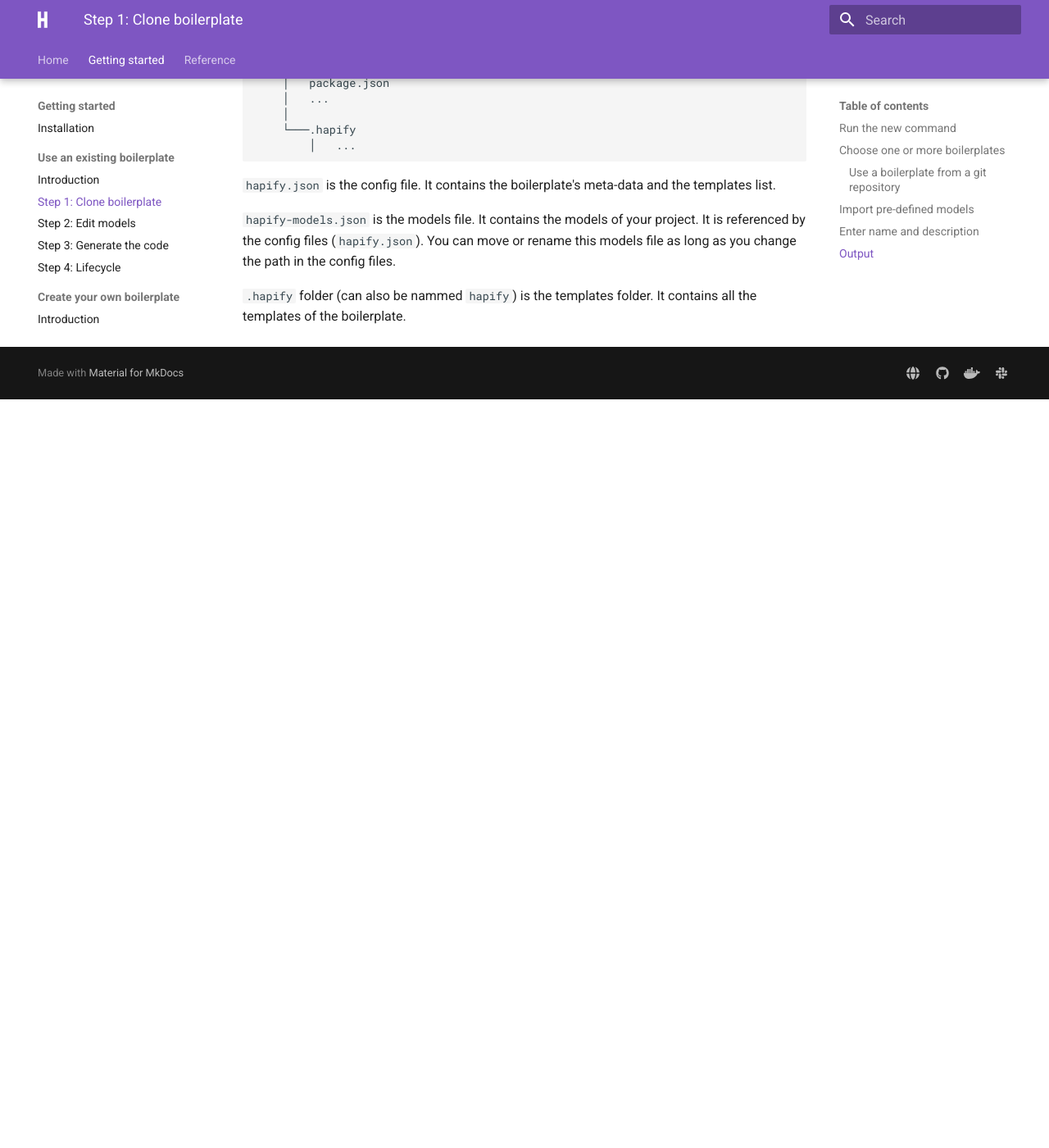
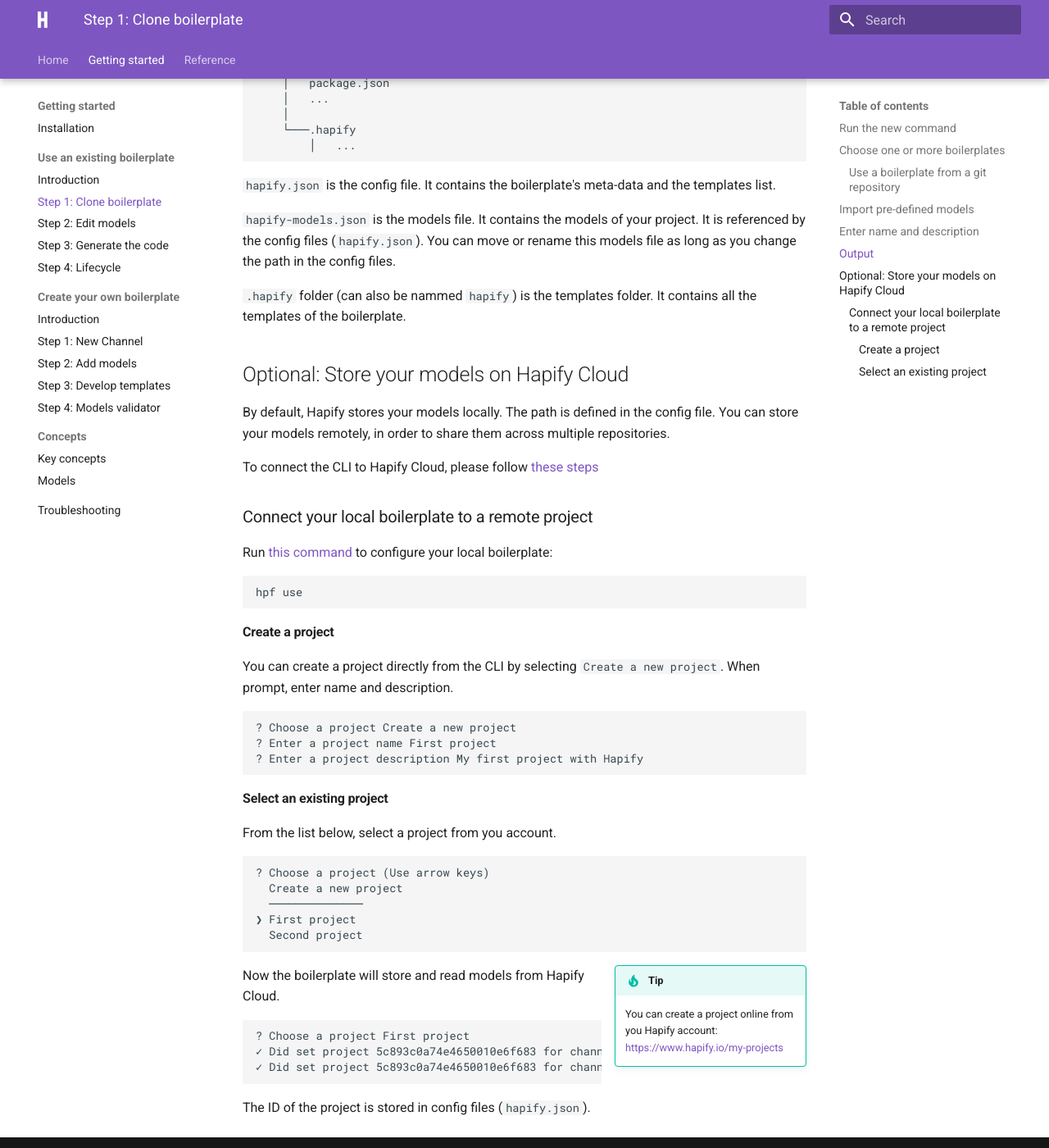
Before and after one commit to hapify/hapify, an MkDocs documentation site: the page built from docs/getting-started/existing-boilerplate/step-1-clone-boilerplate.md, in a window 1280 px wide and 1400 px high, scrolled down 2173 px. Shown: the whole window at 82% size. Built offline with MkDocs 1.6.1 and Material for MkDocs 9.7.7, drawn with Linux system fonts in a browser that asks for light colours; before the commit the page ends 2660 px from its top, so only the background shows below that.

Commit message:
refactor: finalize step-1

````diff
--- a/docs/getting-started/existing-boilerplate/step-1-clone-boilerplate.md
+++ b/docs/getting-started/existing-boilerplate/step-1-clone-boilerplate.md
@@ -113,3 +113,54 @@
 You can move or rename this models file as long as you change the path in the config files.
 
 `.hapify` folder (can also be nammed `hapify`) is the templates folder. It contains all the templates of the boilerplate.
+
+## Optional: Store your models on Hapify Cloud
+
+By default, Hapify stores your models locally. The path is defined in the config file.
+You can store your models remotely, in order to share them across multiple repositories.
+
+To connect the CLI to Hapify Cloud, please follow [these steps](../../installation/#optional-connect-the-cli-to-hapify-cloud)
+
+### Connect your local boilerplate to a remote project
+
+Run [this command](../../reference/cli/#define-project-to-use-in-a-boilerplate-channel) to configure your local boilerplate:
+
+```bash
+hpf use
+```
+
+#### Create a project
+
+You can create a project directly from the CLI by selecting `Create a new project`.
+When prompt, enter name and description.
+
+```
+? Choose a project Create a new project
+? Enter a project name First project
+? Enter a project description My first project with Hapify
+```
+
+#### Select an existing project
+
+From the list below, select a project from you account.
+
+```
+? Choose a project (Use arrow keys)
+  Create a new project
+  ──────────────
+❯ First project
+  Second project
+```
+
+!!! tip inline end
+    You can create a project online from you Hapify account: [https://www.hapify.io/my-projects](https://www.hapify.io/my-projects)
+
+Now the boilerplate will store and read models from Hapify Cloud.
+
+```
+? Choose a project First project
+✓ Did set project 5c893c0a74e4650010e6f683 for channel HapiJS
+✓ Did set project 5c893c0a74e4650010e6f683 for channel Angular Dashboard
+```
+
+The ID of the project is stored in config files (`hapify.json`).
--- a/mkdocs.yml
+++ b/mkdocs.yml
@@ -46,6 +46,7 @@
   - stylesheets/extra.css
 markdown_extensions:
   - meta
+  - admonition
   - pymdownx.highlight
   - pymdownx.inlinehilite
   - pymdownx.superfences
````
Also changed, not shown: docs/getting-started/installation.md (+6 -25 lines).
